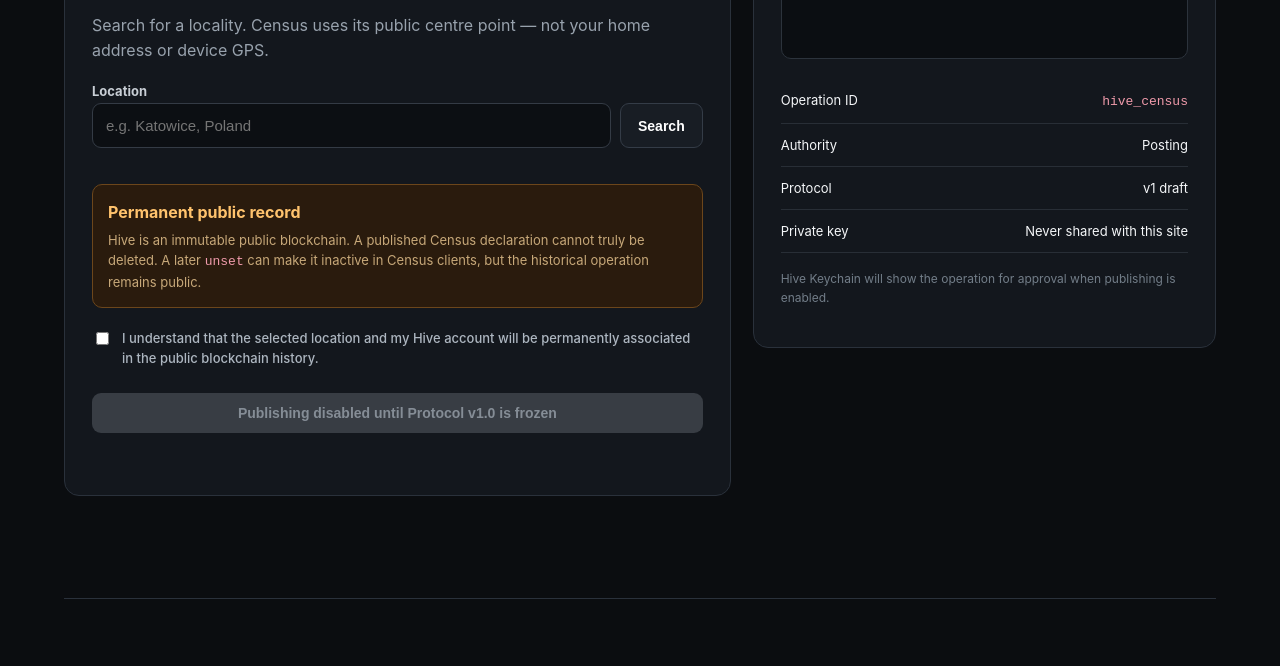
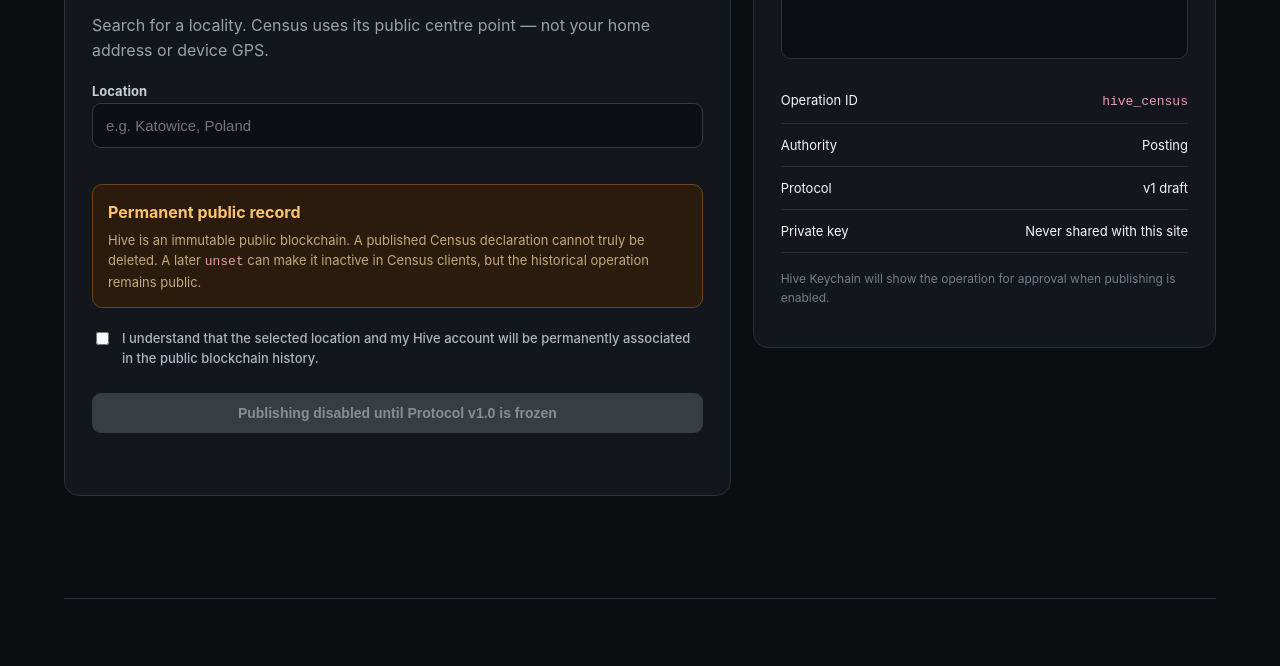
Before and after one commit to HiveCensus/hive-census, a plain HTML site: page public/index.html in a window 1280 px wide. Shown: the part 1975-2641 px from the top of the page. Drawn offline with nearby package versions, Linux system fonts and the light colour scheme.

Commit message:
Remove search button from index.html
Removed the search button from the input field.

```diff
--- a/public/index.html
+++ b/public/index.html
@@ -87,7 +87,6 @@
         <label for="placeQuery">Location</label>
         <div class="field-row">
           <input id="placeQuery" placeholder="e.g. Katowice, Poland">
-          <button id="searchBtn" class="btn btn-dark">Search</button>
         </div>
         <div id="results" class="results"></div>
         <div id="selection" class="selection hidden"></div>
```
